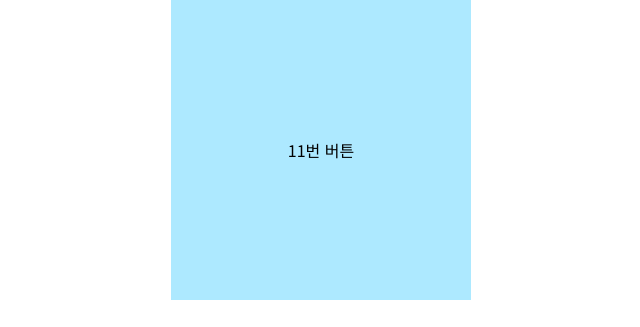
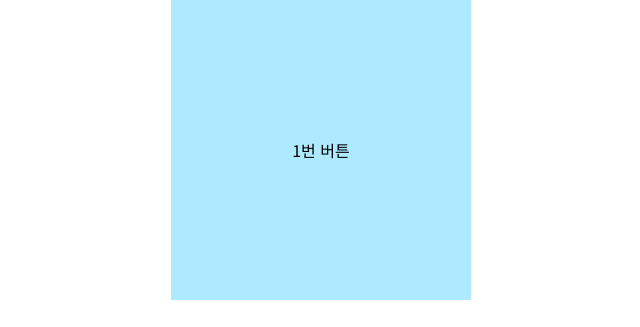
Before and after one commit to ajjsss7899/popup-scroll, a plain HTML site: page index.html in a window 1280 px wide. Shown: the top 327 px of the page, 319-959 px from the left. Drawn offline with nearby package versions, Linux system fonts and the light colour scheme.

Commit message:
Update index.html

```diff
--- a/index.html
+++ b/index.html
@@ -25,7 +25,7 @@
 </style>
 </head>
 <body>
-<a href="#" class="btn">11번 버튼</a>
+<a href="#" class="btn">1번 버튼</a>
 <a href="#" class="btn">2번 버튼</a>
 <a href="#" class="btn">3번 버튼</a>
 <a href="#" class="btn">4번 버튼</a>
```
